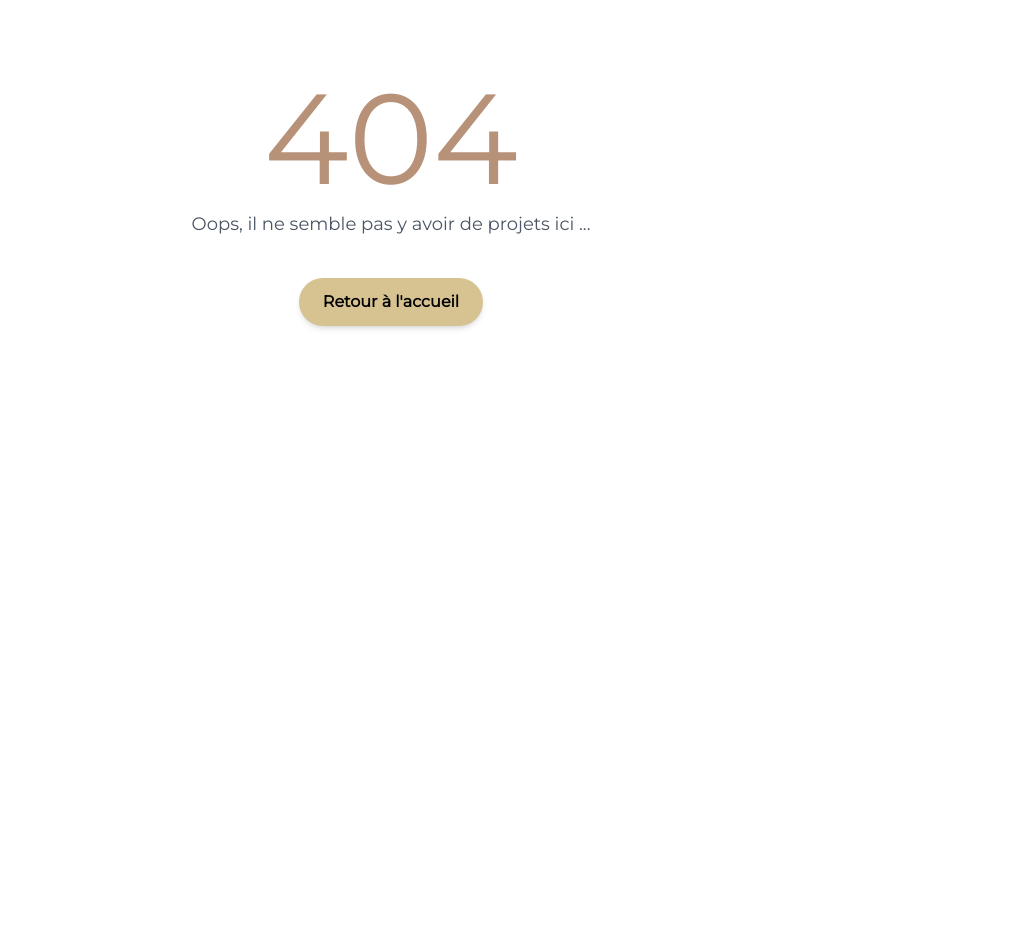
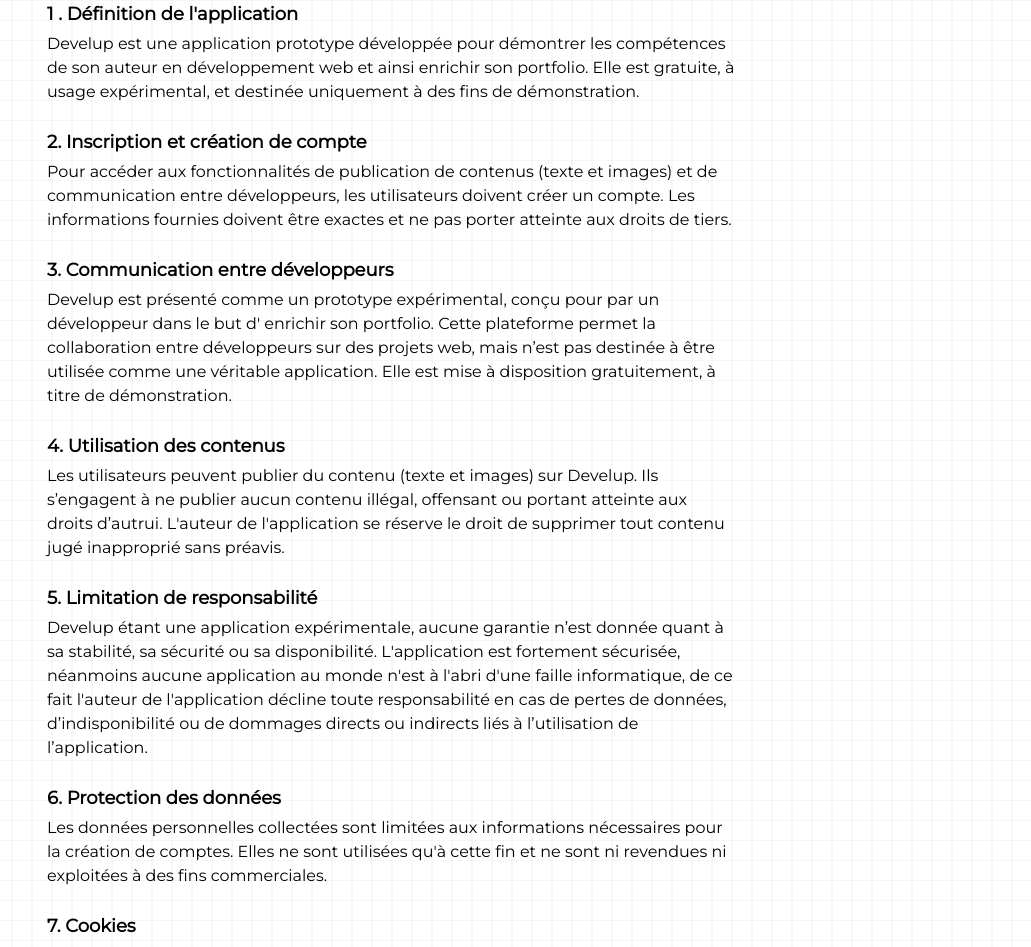
Before and after one commit to PeterLeSouchu/Develup-front, a React (Vite) app: page /general-conditions-of-use in a window 1280 px wide. Before the commit this address had no page. Shown: the part 200-1147 px from the top of the page, without its empty margins (249-1280 px from the left). Before the commit the page ends 800 px from the top, so only its background shows below. Built offline with nearby package versions, Linux system fonts and the light colour scheme.

Commit message:
feat: add cgu page

```diff
--- a/src/components/public/Footer.tsx
+++ b/src/components/public/Footer.tsx
@@ -1,11 +1,9 @@
 import { Link } from 'react-router-dom';
 
 function Footer() {
-  const currentYear = new Date().getFullYear();
   return (
     <footer className=" min-h-14 md:h-10 md:py-0 py-8">
       <div className="flex justify-evenly gap-3 items-center min-h-8  text-center flex-col md:flex-row text-sm md:text-base">
-        <p>Copyright © {currentYear} - Develup - Tous droits réservés</p>
         <Link
           to="mailto:develup33@gmail.com"
           className="underline hover:text-darkgold underline-offset-3"
@@ -18,6 +16,12 @@
         >
           Mentions légales
         </Link>
+        <Link
+          to="/general-conditions-of-use"
+          className="underline hover:text-darkgold underline-offset-3 "
+        >
+          Conditions générales d&apos;utilisation
+        </Link>
       </div>
     </footer>
   );
--- a/src/main.tsx
+++ b/src/main.tsx
@@ -19,6 +19,7 @@
 import Login from './pages/public/Login';
 import Signup from './pages/public/Signup';
 import ForgotPassword from './pages/public/Forgot-password';
+import CGU from './pages/public/CGU';
 
 const root = ReactDOM.createRoot(
   document.getElementById('root') as HTMLElement
@@ -33,6 +34,7 @@
         <Route path="/login" element={<Login />} />
         <Route path="/signup" element={<Signup />} />
         <Route path="/forgot-password" element={<ForgotPassword />} />
+        <Route path="/general-conditions-of-use" element={<CGU />} />
       </Route>
 
       {/* <Route element={<ProtectedRoute />}>
--- /dev/null
+++ b/src/pages/public/CGU.tsx
@@ -0,0 +1,103 @@
+function CGU() {
+  return (
+    <div className="max-w-3xl px-10 min-h-80 flex justify-center items-center  py-14 m-auto">
+      <div className="flex flex-col gap-6 justify-center">
+        <h1 className="text-4xl font-semibold  text-darkgold ">
+          Conditions générales d&apos;utilisation
+        </h1>
+        <div className="flex flex-col items-start gap-1">
+          <h2 className="font-semibold text-lg">
+            1 . Définition de l&apos;application
+          </h2>
+          <p>
+            Develup est une application prototype développée pour démontrer les
+            compétences de son auteur en développement web et ainsi enrichir son
+            portfolio. Elle est gratuite, à usage expérimental, et destinée
+            uniquement à des fins de démonstration.
+          </p>
+        </div>
+        <div className="flex flex-col items-start gap-1">
+          <h2 className="font-semibold text-lg">
+            2. Inscription et création de compte
+          </h2>
+          <p>
+            Pour accéder aux fonctionnalités de publication de contenus (texte
+            et images) et de communication entre développeurs, les utilisateurs
+            doivent créer un compte. Les informations fournies doivent être
+            exactes et ne pas porter atteinte aux droits de tiers.
+          </p>
+        </div>
+        <div className="flex flex-col items-start gap-1">
+          <h2 className="font-semibold text-lg">
+            3. Communication entre développeurs
+          </h2>
+          <p>
+            Develup est présenté comme un prototype expérimental, conçu pour par
+            un développeur dans le but d&apos; enrichir son portfolio. Cette
+            plateforme permet la collaboration entre développeurs sur des
+            projets web, mais n’est pas destinée à être utilisée comme une
+            véritable application. Elle est mise à disposition gratuitement, à
+            titre de démonstration.
+          </p>
+        </div>
+        <div className="flex flex-col items-start gap-1">
+          <h2 className="font-semibold text-lg">4. Utilisation des contenus</h2>
+          <p>
+            Les utilisateurs peuvent publier du contenu (texte et images) sur
+            Develup. Ils s’engagent à ne publier aucun contenu illégal,
+            offensant ou portant atteinte aux droits d’autrui. L&apos;auteur de
+            l&apos;application se réserve le droit de supprimer tout contenu
+            jugé inapproprié sans préavis.
+          </p>
+        </div>
+        <div className="flex flex-col items-start gap-1">
+          <h2 className="font-semibold text-lg">
+            5. Limitation de responsabilité
+          </h2>
+          <p>
+            Develup étant une application expérimentale, aucune garantie n’est
+            donnée quant à sa stabilité, sa sécurité ou sa disponibilité.
+            L&apos;application est fortement sécurisée, néanmoins aucune
+            application au monde n&apos;est à l&apos;abri d&apos;une faille
+            informatique, de ce fait l&apos;auteur de l&apos;application décline
+            toute responsabilité en cas de pertes de données, d’indisponibilité
+            ou de dommages directs ou indirects liés à l’utilisation de
+            l’application.
+          </p>
+        </div>
+        <div className="flex flex-col items-start gap-1">
+          <h2 className="font-semibold text-lg">6. Protection des données</h2>
+          <p>
+            Les données personnelles collectées sont limitées aux informations
+            nécessaires pour la création de comptes. Elles ne sont utilisées
+            qu&apos;à cette fin et ne sont ni revendues ni exploitées à des fins
+            commerciales.
+          </p>
+        </div>
+        <div className="flex flex-col items-start gap-1">
+          <h2 className="font-semibold text-lg">7. Cookies</h2>
+          <p>
+            Develup utilise des cookies, qui sont obligatoires pour accéder aux
+            fonctionnalités réservées aux utilisateurs connectés. Ces cookies
+            sont de petits fichiers stockés sur votre appareil lors de votre
+            visite sur l&apos;application. Ils permettent de mémoriser vos
+            préférences, de vous authentifier et d&apos;analyser
+            l&apos;utilisation de l&apos;application. Vous pouvez gérer vos
+            préférences en matière de cookies dans les paramètres de votre
+            navigateur, mais sachez que désactiver les cookies peut limiter
+            votre accès aux fonctionnalités de Develup.
+          </p>
+        </div>
+        <div className="flex flex-col items-start gap-1">
+          <h2 className="font-semibold text-lg">9. Modification des CGU</h2>
+          <p>
+            Ces CGU sont susceptibles d’être modifiées sans préavis. Les
+            utilisateurs seront informés de tout changement important via
+            l’interface de l’application.
+          </p>
+        </div>
+      </div>
+    </div>
+  );
+}
+export default CGU;
```
